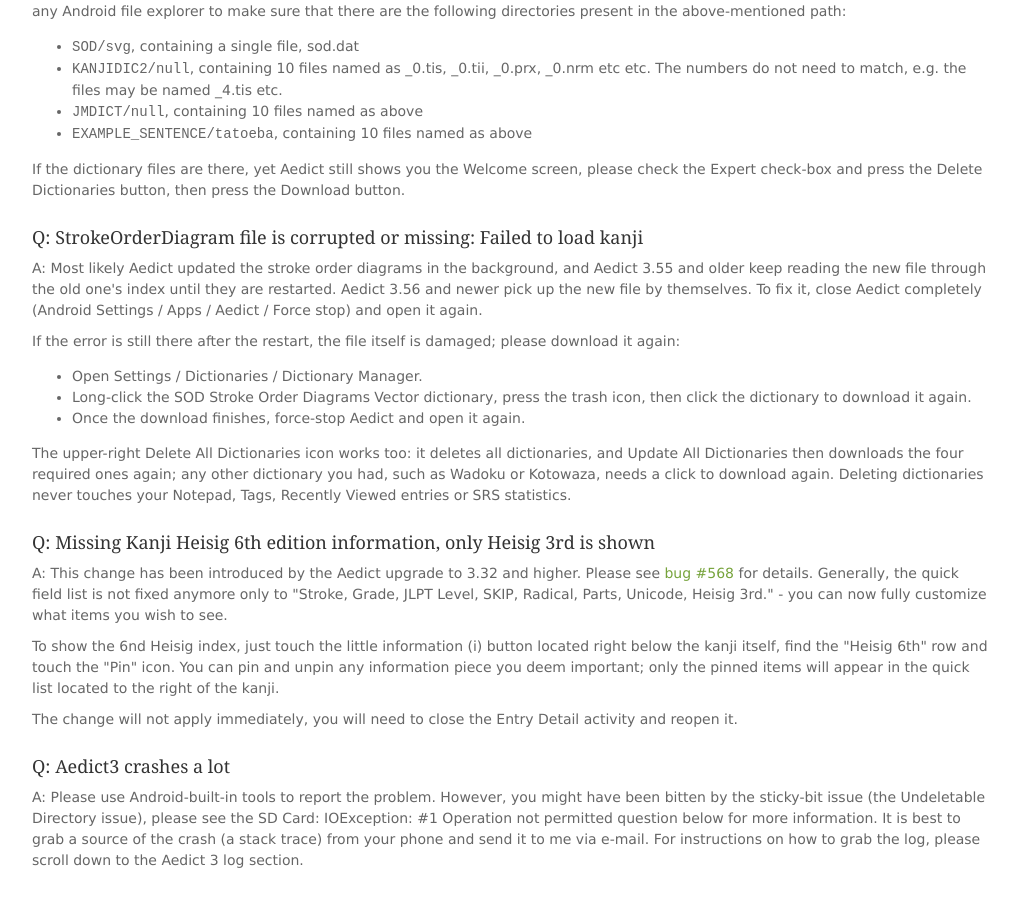
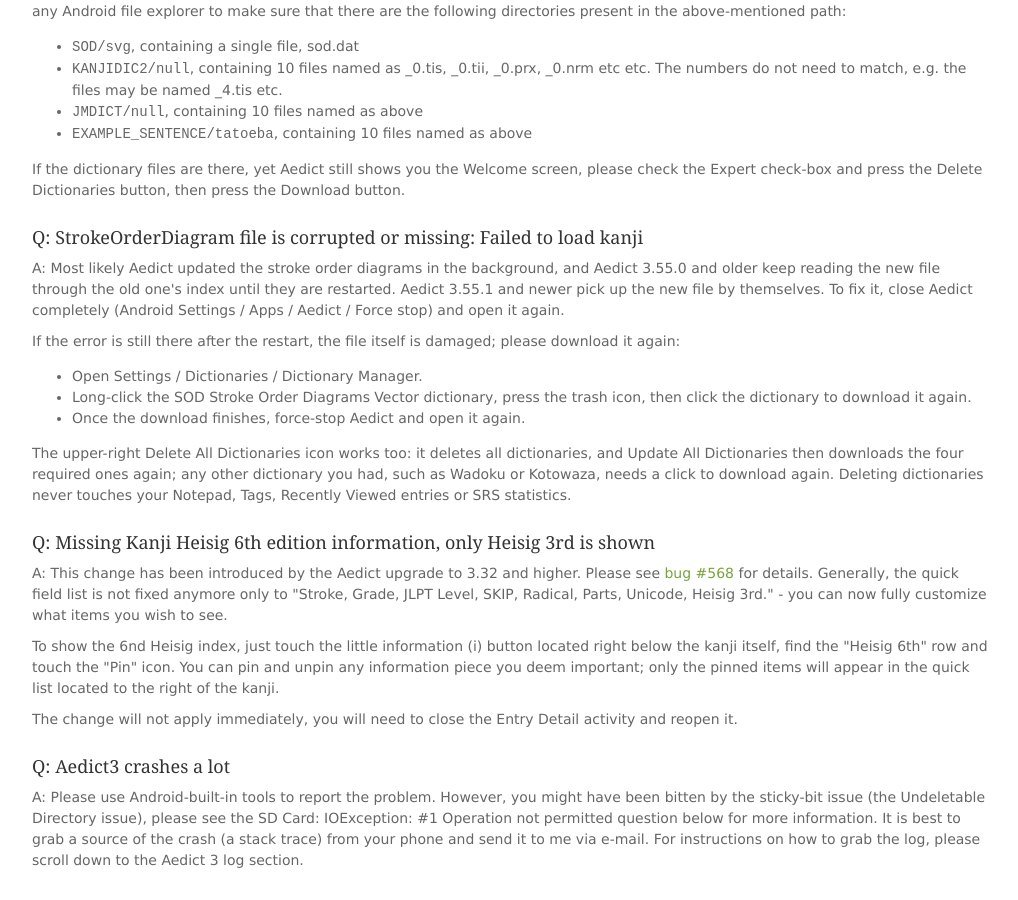
Before and after one commit to mvysny/aedict.eu, a Jekyll site: the page built from faq.html, in a window 1280 px wide and 900 px high, scrolled down 1385 px. Shown: the whole window, without its empty margins (128-1146 px from the left). Built offline with Jekyll 4.4.1, drawn with Linux system fonts in a browser that asks for light colours; nearby versions of some CDN libraries.

Commit message:
faq.html: the stroke order diagram fix ships in Aedict 3.55.1, not 3.56
Co-Authored-By: Claude Opus 5.5 <noreply@anthropic.com>

```diff
--- a/faq.html
+++ b/faq.html
@@ -52,7 +52,7 @@ above-mentioned path:</p>
 
 <div style="padding-top: 16px" id="sod_corrupted">
 <h4>Q: StrokeOrderDiagram file is corrupted or missing: Failed to load kanji</h4>
-<p>A: Most likely Aedict updated the stroke order diagrams in the background, and Aedict 3.55 and older keep reading the new file through the old one's index until they are restarted. Aedict 3.56 and newer pick up the new file by themselves. To fix it, close Aedict completely (Android Settings / Apps / Aedict / Force stop) and open it again.</p>
+<p>A: Most likely Aedict updated the stroke order diagrams in the background, and Aedict 3.55.0 and older keep reading the new file through the old one's index until they are restarted. Aedict 3.55.1 and newer pick up the new file by themselves. To fix it, close Aedict completely (Android Settings / Apps / Aedict / Force stop) and open it again.</p>
 <p>If the error is still there after the restart, the file itself is damaged; please download it again:</p>
 <ul><li>Open Settings / Dictionaries / Dictionary Manager.</li>
 <li>Long-click the SOD Stroke Order Diagrams Vector dictionary, press the trash icon, then click the dictionary to download it again.</li>
```
